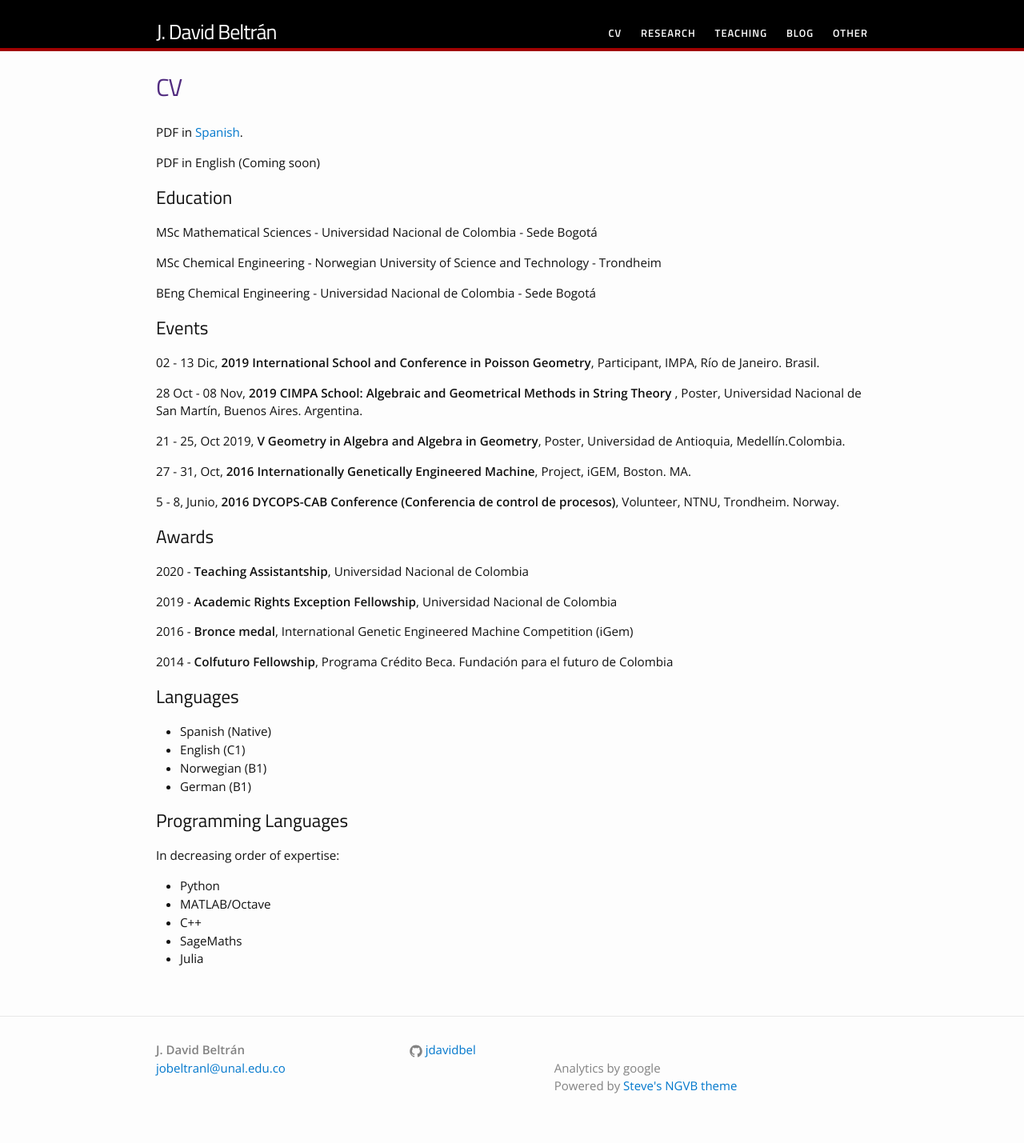
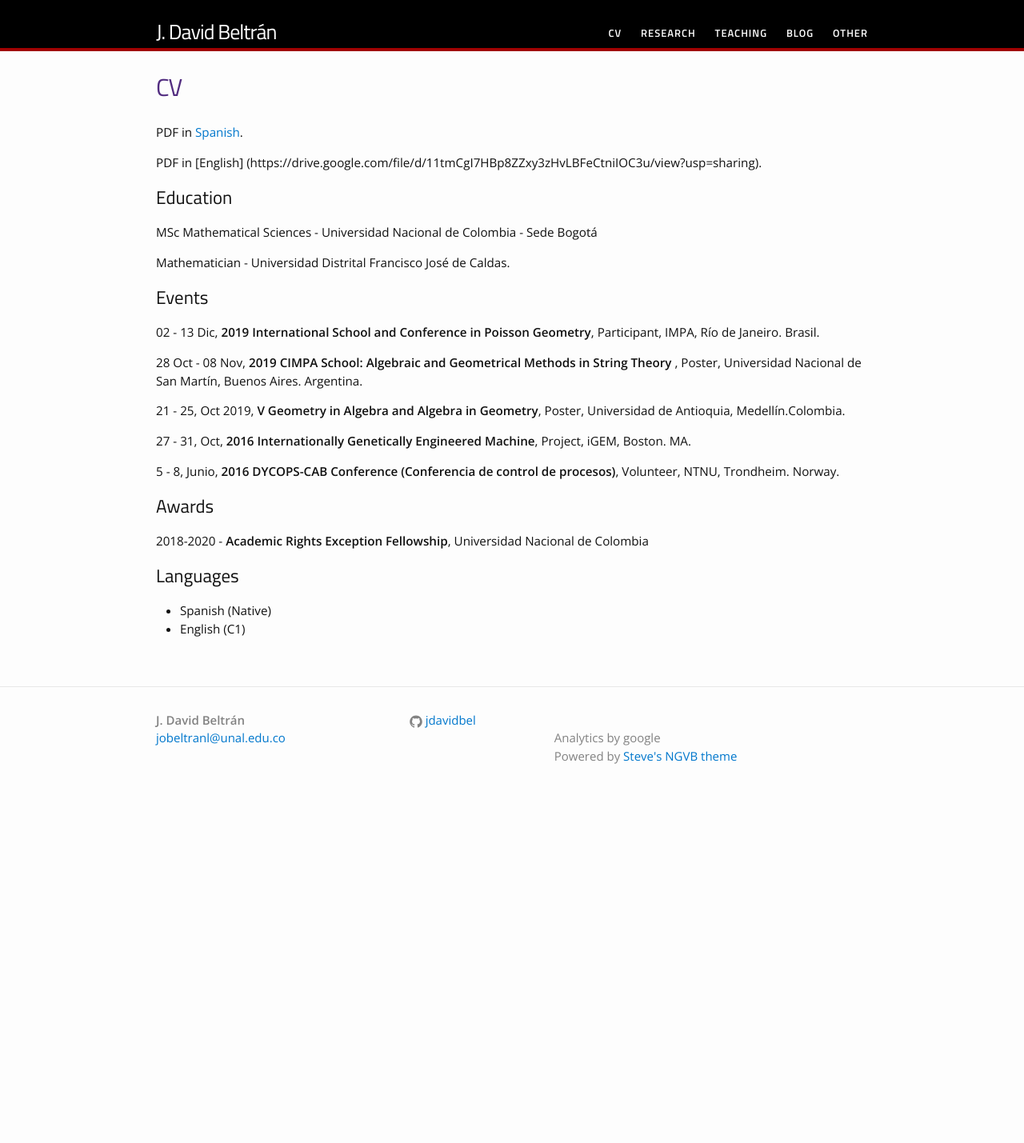
Before and after one commit to jdavidbel/jdavidbel.github.io, a Jekyll site: the page built from cv.md, in a window 1280 px wide. Shown: the whole page at 80% size. Built offline with Jekyll 4.4.1, drawn with Linux system fonts in a browser that asks for light colours; after the commit the page ends 1016 px from its top, so only the background shows below that.

Commit message:
cambios en las hojas de vida

```diff
--- a/cv.md
+++ b/cv.md
@@ -3,15 +3,13 @@ layout: page
 title: CV
 permalink: /cv/
 ---
-PDF in [Spanish](https://drive.google.com/open?id=1AOvXXzBRGvGJEjhsJCvJ5hZqfZhCQjid).
+PDF in [Spanish](https://drive.google.com/file/d/10lxIfWi3w2f4vkrpq0uMvIS50gDtsoTU/view?usp=sharing).
 
-PDF in English (Coming soon)
+PDF in [English] (https://drive.google.com/file/d/11tmCgI7HBp8ZZxy3zHvLBFeCtniIOC3u/view?usp=sharing).
 ## Education
 MSc Mathematical Sciences - Universidad Nacional de Colombia - Sede Bogotá
 
-MSc Chemical Engineering - Norwegian University of Science and Technology - Trondheim
-
-BEng Chemical Engineering - Universidad Nacional de Colombia - Sede Bogotá
+Mathematician - Universidad Distrital Francisco José de Caldas.
 
 ## Events
 02 - 13 Dic, **2019 International School and Conference in Poisson Geometry**, Participant, IMPA, Río de Janeiro. Brasil.
@@ -25,24 +23,9 @@ BEng Chemical Engineering - Universidad Nacional de Colombia - Sede Bogotá
 5 - 8, Junio, **2016 DYCOPS-CAB Conference (Conferencia de control de procesos)**, Volunteer, NTNU, Trondheim. Norway.
 
 ## Awards
-2020 - **Teaching Assistantship**, Universidad Nacional de Colombia
 
-2019 - **Academic Rights Exception Fellowship**, Universidad Nacional de Colombia
-
-2016 - **Bronce medal**, International Genetic Engineered Machine Competition (iGem)
-
-2014 - **Colfuturo Fellowship**, Programa Crédito Beca. Fundación para el futuro de Colombia
+2018-2020 - **Academic Rights Exception Fellowship**, Universidad Nacional de Colombia
 
 ## Languages
 - Spanish (Native)
 - English (C1)
-- Norwegian (B1)
-- German (B1)
-
-## Programming Languages
-In decreasing order of expertise:
-- Python
-- MATLAB/Octave
-- C++
-- SageMaths
-- Julia
```
